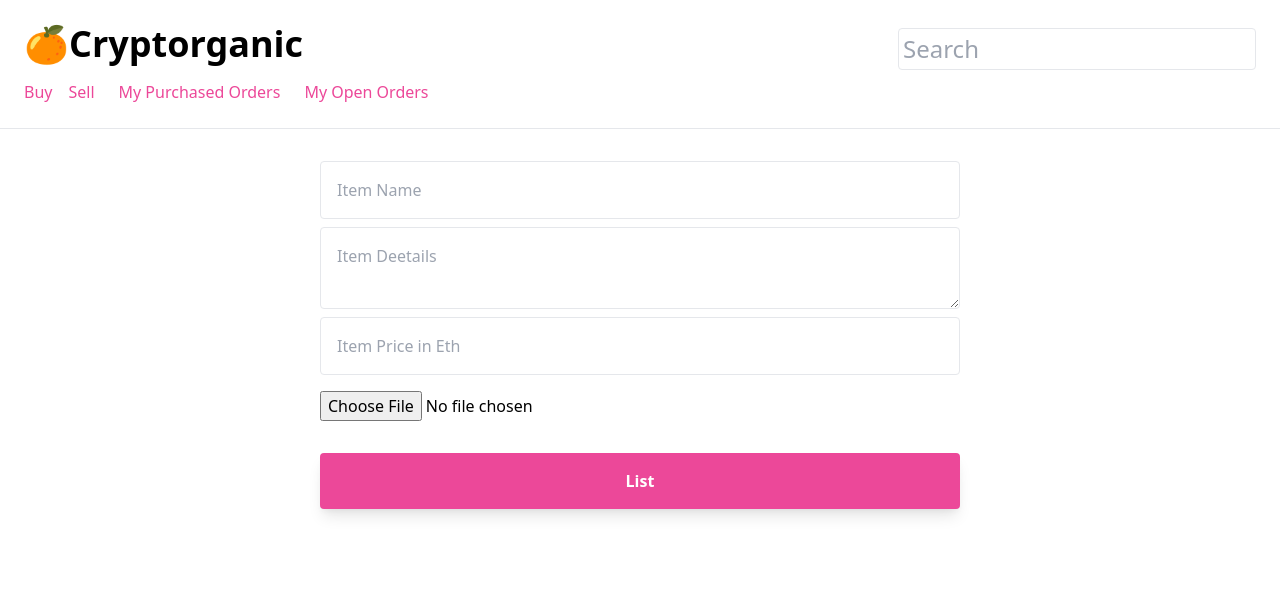
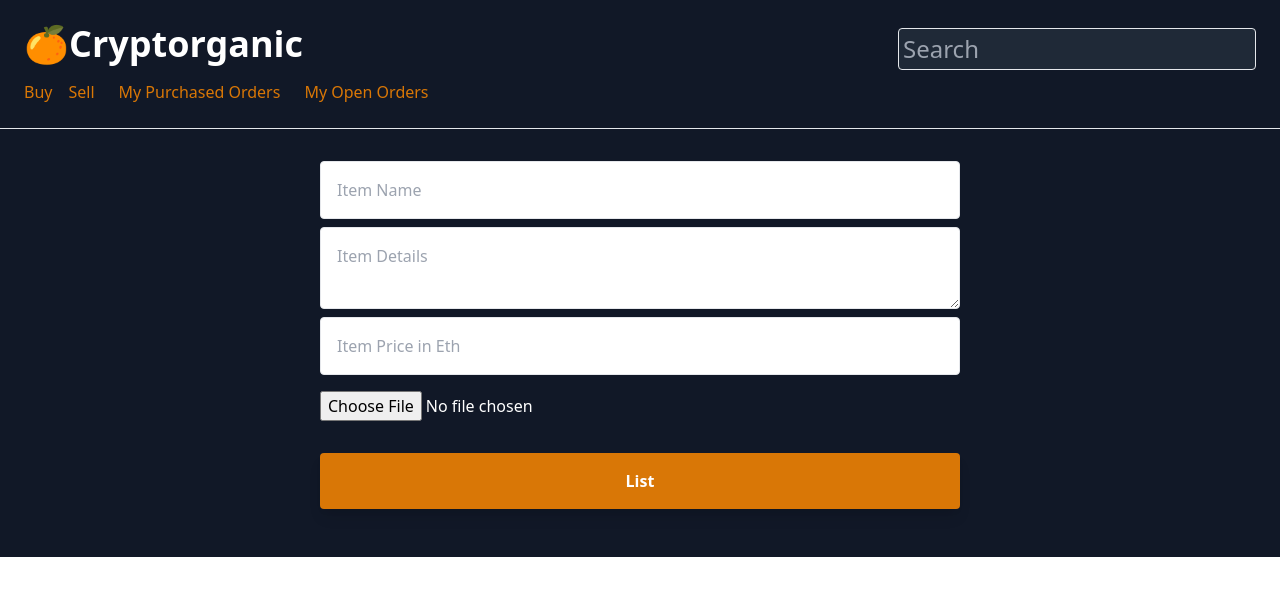
Before and after one commit to arjundevn/cryptorganic, a Next.js app: page /create-nft in a window 1280 px wide. Shown: the top 596 px of the page. Built offline with nearby package versions, Linux system fonts and the light colour scheme; what ipfs-http-client would draw is missing.

Commit message:
styles: restyled full app

```diff
--- a/pages/_app.js
+++ b/pages/_app.js
@@ -1,41 +1,44 @@
 /* pages/_app.js */
 import '../styles/globals.css'
 import Link from 'next/link'
+import Image from 'next/image'
+// import img from '../'
 
 function MyApp({ Component, pageProps }) {
   return (
-    <div>
+    <div className="bg-gray-900">
       <nav className="border-b p-6">
-        <p className="text-4xl font-bold">🍊Cryptorganic
+        <p className="text-4xl font-bold text-white">🍊Cryptorganic
         <input
           placeholder="Search"
-          className="mt-1 border rounded p-1 float-right text-2xl"
+          className="mt-1 border rounded p-1 float-right text-2xl bg-gray-800 text-white"
         />
 
         </p>
         <div className="flex mt-4">
           <Link href="/">
-            <a className="mr-4 text-pink-500">
+            <a className="mr-4 text-yellow-600">
               Buy
             </a>
           </Link>
           <Link href="/create-nft">
-            <a className="mr-6 text-pink-500">
+            <a className="mr-6 text-yellow-600">
               Sell
             </a>
           </Link>
           <Link href="/my-nfts">
-            <a className="mr-6 text-pink-500">
+            <a className="mr-6 text-yellow-600">
               My Purchased Orders
             </a>
           </Link>
           <Link href="/dashboard">
-            <a className="mr-6 text-pink-500">
+            <a className="mr-6 text-yellow-600">
               My Open Orders
             </a>
           </Link>
         </div>
       </nav>
+
       <Component {...pageProps} />
     </div>
   )
--- a/pages/create-nft.js
+++ b/pages/create-nft.js
@@ -100,7 +100,7 @@ export default function CreateItem() {
           onChange={e => updateFormInput({ ...formInput, name: e.target.value })}
         />
         <textarea
-          placeholder="Item Deetails"
+          placeholder="Item Details"
           className="mt-2 border rounded p-4"
           onChange={e => updateFormInput({ ...formInput, description: e.target.value })}
         />
@@ -112,7 +112,7 @@ export default function CreateItem() {
         <input
           type="file"
           name="Asset"
-          className="my-4"
+          className="my-4 text-white"
           onChange={onChange}
         />
         {
@@ -120,7 +120,7 @@ export default function CreateItem() {
             <Image width={800} height={800} className="rounded mt-4" width="350" src={fileUrl} />
           )
         }
-        <button onClick={listNFTForSale} className="font-bold mt-4 bg-pink-500 text-white rounded p-4 shadow-lg">
+        <button onClick={listNFTForSale} className="font-bold mt-4 bg-yellow-600 text-white rounded p-4 shadow-lg">
           List
         </button>
       </div>
--- a/pages/dashboard.js
+++ b/pages/dashboard.js
@@ -47,7 +47,7 @@ export default function CreatorDashboard() {
     setNfts(items)
     setLoadingState('loaded')
   }
-  if (loadingState === 'loaded' && !nfts.length) return (<h1 className="py-10 px-20 text-3xl">No NFTs listed</h1>)
+  if (loadingState === 'loaded' && !nfts.length) return (<h1 className="py-10 px-20 text-3xl text-white">No NFTs listed</h1>)
   return (
     <div>
       <div className="p-4">
@@ -57,7 +57,7 @@ export default function CreatorDashboard() {
               <div key={i} className="border shadow rounded-xl overflow-hidden">
                 <Image width={800} height={800} src={nft.image} className="rounded"/>
                 <div className="p-4">
-                  <p style={{ height: '64px' }} className="text-2xl font-semibold">{nft.name}</p>
+                  <p style={{ height: '64px' }} className="text-2xl font-semibold text-white">{nft.name}</p>
                   <div style={{ height: '70px', overflow: 'hidden' }}>
                     <p className="text-gray-400">{nft.description}</p>
                   </div>
--- a/pages/index.js
+++ b/pages/index.js
@@ -71,14 +71,14 @@ export default function Home() {
               <div key={i} className="border shadow rounded-xl overflow-hidden">
                 <Image width={800} height={800} src={nft.image} className="rounded"/>
                 <div className="p-4">
-                  <p style={{ height: '64px' }} className="text-2xl font-semibold">{nft.name}</p>
+                  <p style={{ height: '64px' }} className="text-2xl font-semibold text-white">{nft.name}</p>
                   <div style={{ height: '70px', overflow: 'hidden' }}>
                     <p className="text-gray-400">{nft.description}</p>
                   </div>
                 </div>
                 <div className="p-4 bg-black">
                   <p className="text-2xl font-bold text-white">{nft.price} ETH</p>
-                  <button className="mt-4 w-full bg-pink-500 text-white font-bold py-2 px-12 rounded" onClick={() => buyNft(nft)}>Buy</button>
+                  <button className="mt-4 w-full bg-yellow-600 text-white font-bold py-2 px-12 rounded" onClick={() => buyNft(nft)}>Buy</button>
                 </div>
               </div>
             ))
--- a/pages/my-nfts.js
+++ b/pages/my-nfts.js
@@ -53,7 +53,7 @@ export default function MyAssets() {
     console.log('nft:', nft)
     router.push(`/resell-nft?id=${nft.tokenId}&tokenURI=${nft.tokenURI}`)
   }
-  if (loadingState === 'loaded' && !nfts.length) return (<h1 className="py-10 px-20 text-3xl">No NFTs owned</h1>)
+  if (loadingState === 'loaded' && !nfts.length) return (<h1 className="py-10 px-20 text-3xl text-white">No NFTs owned</h1>)
   return (
     <div className="flex justify-center">
       <div className="p-4">
@@ -63,7 +63,7 @@ export default function MyAssets() {
               <div key={i} className="border shadow rounded-xl overflow-hidden">
                 <Image width={800} height={800} src={nft.image} className="rounded" />
                 <div className="p-4">
-                  <p style={{ height: '64px' }} className="text-2xl font-semibold">{nft.name}</p>
+                  <p style={{ height: '64px' }} className="text-2xl font-semibold text-white">{nft.name}</p>
                   <div style={{ height: '70px', overflow: 'hidden' }}>
                     <p className="text-gray-400">{nft.description}</p>
                   </div>
--- a/pages/resell-nft.js
+++ /dev/null
@@ -1,67 +0,0 @@
-import { useEffect, useState } from 'react'
-import { ethers } from 'ethers'
-import { useRouter } from 'next/router'
-import axios from 'axios'
-import Web3Modal from 'web3modal'
-import Image from 'next/image'
-
-import {
-  marketplaceAddress
-} from '../config'
-
-import NFTMarketplace from '../artifacts/contracts/NFTMarketplace.sol/NFTMarketplace.json'
-
-export default function ResellNFT() {
-  const [formInput, updateFormInput] = useState({ price: '', image: '' })
-  const router = useRouter()
-  const { id, tokenURI } = router.query
-  const { image, price } = formInput
-
-  useEffect(() => {
-    fetchNFT()
-  }, [id])
-
-  async function fetchNFT() {
-    if (!tokenURI) return
-    const meta = await axios.get(tokenURI)
-    updateFormInput(state => ({ ...state, image: meta.data.image }))
-  }
-
-  async function listNFTForSale() {
-    if (!price) return
-    const web3Modal = new Web3Modal()
-    const connection = await web3Modal.connect()
-    const provider = new ethers.providers.Web3Provider(window.ethereum)
-    const signer = provider.getSigner()
-
-    const priceFormatted = ethers.utils.parseUnits(formInput.price, 'ether')
-    let contract = new ethers.Contract(marketplaceAddress, NFTMarketplace.abi, signer)
-    let listingPrice = await contract.getListingPrice()
-
-    listingPrice = listingPrice.toString()
-    let transaction = await contract.resellToken(id, priceFormatted, { value: listingPrice })
-    await transaction.wait()
-
-    router.push('/')
-  }
-
-  return (
-    <div className="flex justify-center">
-      <div className="w-1/2 flex flex-col pb-12">
-        <input
-          placeholder="Asset Price in Eth"
-          className="mt-2 border rounded p-4"
-          onChange={e => updateFormInput({ ...formInput, price: e.target.value })}
-        />
-        {
-          image && (
-            <Image width={800} height={800} className="rounded mt-4" width="350" src={image} />
-          )
-        }
-        <button onClick={listNFTForSale} className="font-bold mt-4 bg-pink-500 text-white rounded p-4 shadow-lg">
-          List NFT
-        </button>
-      </div>
-    </div>
-  )
-}
```
Also changed, not shown: tailwind.config.js (line endings or trailing spaces).
